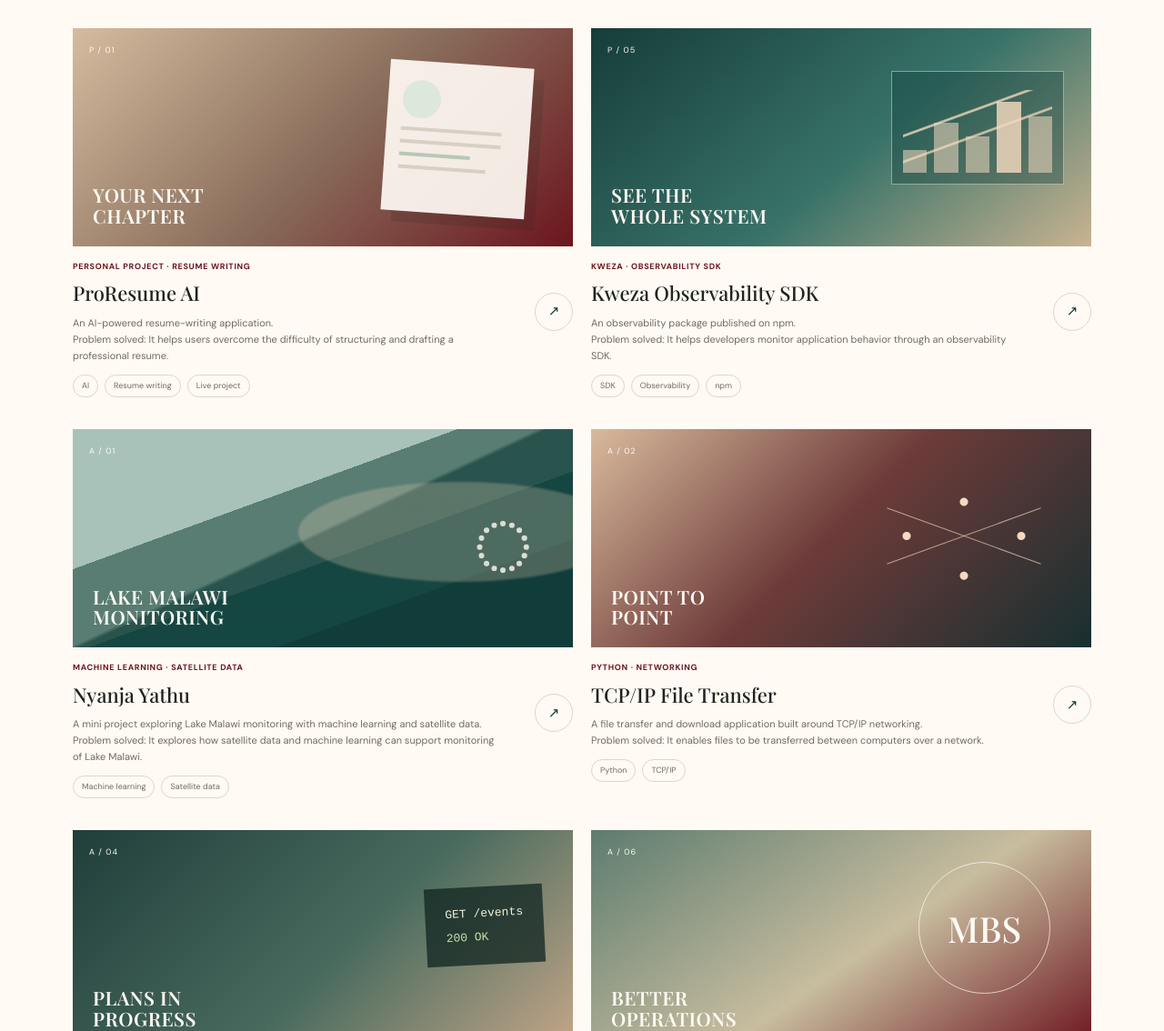
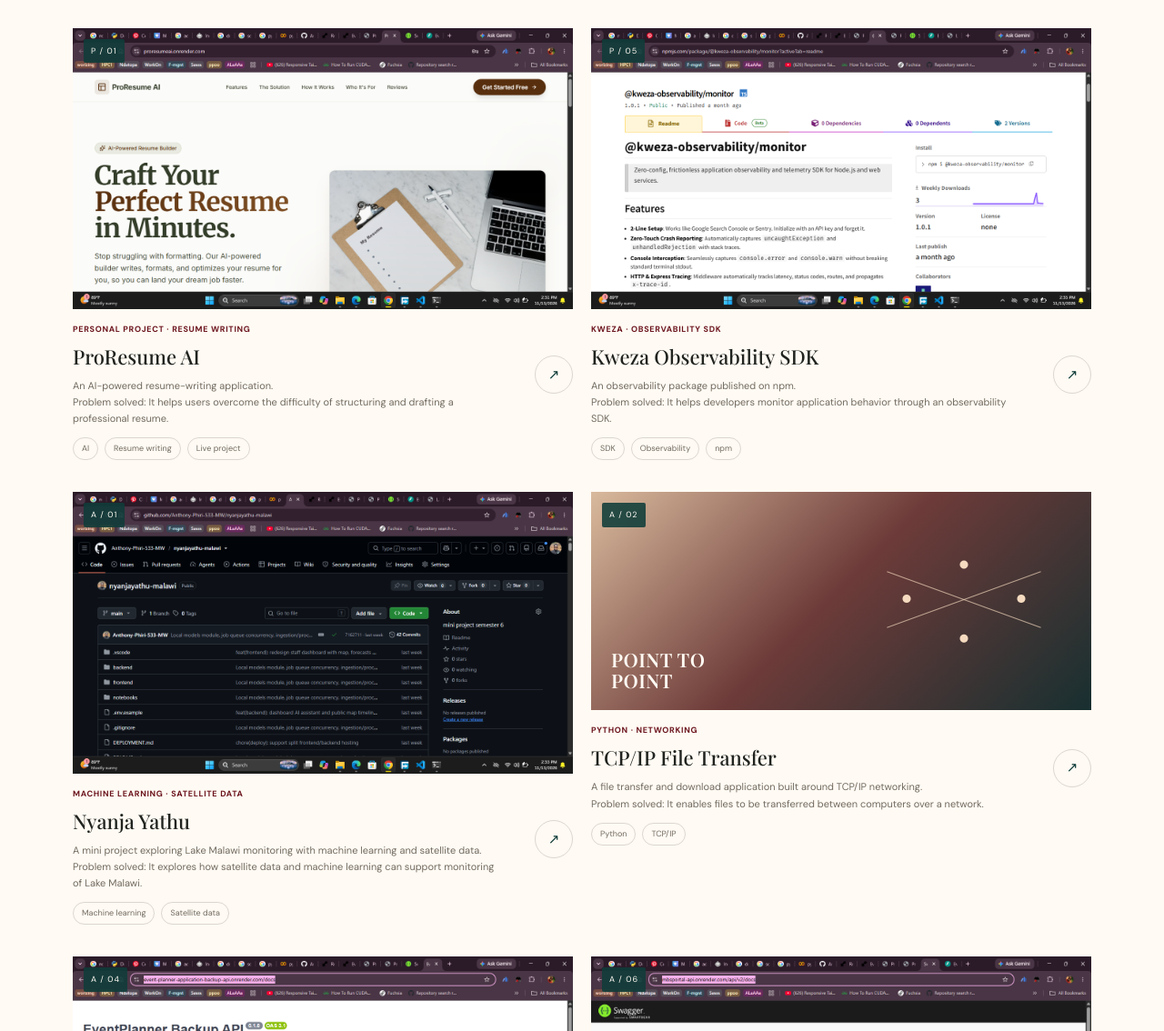
Before and after one commit to Anthony-Phiri-533-MW/portfolio-mm, a plain HTML site: page projects.html in a window 1280 px wide. Shown: the part 740-1874 px from the top of the page at 91% size. Drawn offline with nearby package versions, Linux system fonts and the light colour scheme; a web font is replaced by a local one.

Commit message:
Refactor code structure for improved readability and maintainability

```diff
--- a/css/style.css
+++ b/css/style.css
@@ -218,37 +218,27 @@ td:first-child { font-weight: 700; }
 .project-grid { display: grid; grid-template-columns: repeat(2, 1fr); gap: 35px 20px; }
 .project-card { min-width: 0; }
 .project-visual { position: relative; height: 240px; display: flex; align-items: end; padding: 22px; overflow: hidden; color: var(--paper); }
-.visual-index { position: absolute; top: 17px; left: 18px; font-size: 9px; letter-spacing: 1px; }
+.project-visual.project-visual-screenshot { height: auto; aspect-ratio: 16 / 9; padding: 0; }
+.project-screenshot { position: absolute; inset: 0; width: 100%; height: 100%; object-fit: cover; object-position: center; transition: transform .35s ease; }
+.project-card:hover .project-screenshot { transform: scale(1.025); }
+.visual-index { position: absolute; z-index: 1; top: 12px; left: 12px; padding: 6px 8px; border-radius: 2px; background: rgba(15,61,58,.88); color: var(--paper); font-size: 9px; letter-spacing: 1px; }
 .visual-label { position: relative; z-index: 1; font-family: var(--serif); font-size: 21px; font-weight: 600; line-height: 1.08; letter-spacing: .5px; }
 .visual-lake { background: linear-gradient(155deg, transparent 48%, rgba(15,61,58,.65) 49%), linear-gradient(160deg, #a9c2b9 0 35%, #597d72 35% 56%, #20574e 56% 73%, #143b39 73%); }
-.visual-lake::before { position: absolute; content: ""; width: 65%; height: 46%; top: 24%; right: -10%; border-radius: 50%; background: rgba(245,218,191,.25); filter: blur(1px); }
-.visual-symbol { position: absolute; top: 30px; right: 43px; color: rgba(255,250,243,.8); font-size: 115px; font-weight: 200; }
 .visual-network { background: linear-gradient(135deg,#d9ba9d,#6d3b39 48%,#182f30); }
 .network-art { position: absolute; top: 55px; right: 50px; width: 180px; height: 125px; background: radial-gradient(circle at 15% 50%, var(--cream) 0 4px, transparent 5px), radial-gradient(circle at 50% 20%, var(--cream) 0 4px, transparent 5px), radial-gradient(circle at 85% 50%, var(--cream) 0 4px, transparent 5px), radial-gradient(circle at 50% 85%, var(--cream) 0 4px, transparent 5px); }
 .network-art::before, .network-art::after { position: absolute; content: ""; width: 100%; height: 1px; top: 50%; left: 0; background: rgba(245,218,191,.65); transform: rotate(-20deg); }
 .network-art::after { transform: rotate(20deg); }
 .visual-resume { background: linear-gradient(135deg,#d5bc9f,#896d5b 52%,#6c151e); }
-.resume-art { position: absolute; top: 39px; right: 48px; display: flex; flex-direction: column; gap: 10px; width: 158px; height: 166px; padding: 21px 16px; background: rgba(255,250,243,.92); box-shadow: 12px 12px 0 rgba(32,35,31,.15); transform: rotate(4deg); }
-.resume-art::before { width: 42px; height: 42px; border-radius: 50%; background: var(--green-soft); content: ""; }
-.resume-art i { display: block; width: 88%; height: 4px; background: #d7d0c4; }
-.resume-art i:nth-child(3) { width: 62%; background: #b7c8b7; }.resume-art i:nth-child(4) { width: 76%; }
 .visual-observability { background: linear-gradient(140deg,#163d39,#387268 55%,#c9b391); }
-.observability-art { position: absolute; top: 47px; right: 30px; width: 190px; height: 125px; display: flex; align-items: end; gap: 8px; padding: 12px; border: 1px solid rgba(255,250,243,.45); background: rgba(15,61,58,.38); }
-.observability-art::before { position: absolute; inset: 20px 12px; background: linear-gradient(160deg,transparent 0 34%,rgba(245,218,191,.8) 35% 36%,transparent 37% 54%,rgba(245,218,191,.75) 55% 56%,transparent 57%); content: ""; }
-.observability-art i { z-index: 1; flex: 1; height: 25%; background: rgba(245,218,191,.55); }
-.observability-art i:nth-child(2) { height: 55%; }.observability-art i:nth-child(3) { height: 40%; }.observability-art i:nth-child(4) { height: 78%; background: rgba(245,218,191,.82); }.observability-art i:nth-child(5) { height: 62%; }
 .visual-calendar { background: linear-gradient(135deg,#d7e3d6,#9bb4a6 53%,#406863); color: var(--green); }
 .calendar-art { position: absolute; top: 48px; right: 28px; width: 190px; height: 130px; display: grid; grid-template-columns: repeat(3, 1fr); padding: 14px; background: rgba(255,250,243,.88); box-shadow: 12px 12px 0 rgba(15,61,58,.13); text-align: center; transform: rotate(4deg); }
 .calendar-art b { color: var(--muted); font-size: 8px; }.calendar-art i { color: var(--green); font-family: var(--serif); font-size: 27px; font-style: normal; }
 .visual-api { background: linear-gradient(135deg,#203e3b,#496b5e 55%,#c4a688); }
-.api-code { position: absolute; top: 62px; right: 32px; padding: 17px 22px; background: rgba(15,36,33,.75); color: #eff0da; font-family: monospace; font-size: 13px; line-height: 2; transform: rotate(-3deg); }
-.api-code em { color: #c9dfa9; font-style: normal; }
 .visual-library { background: linear-gradient(135deg,#e7d1b8,#967c68 45%,#3c4a40); }
 .book-stack { position: absolute; top: 55px; right: 58px; display: flex; align-items: end; gap: 5px; height: 125px; transform: rotate(-8deg); }
 .book-stack i { display: block; width: 37px; height: 100px; background: #6c151e; box-shadow: inset 6px 0 rgba(255,255,255,.12); }
 .book-stack i:nth-child(2) { height: 125px; background: #0f3d3a; }.book-stack i:nth-child(3) { height: 86px; background: #d4ae83; }
 .visual-portal { background: linear-gradient(145deg,#5d7c6f,#c8bd9f 55%,#6c151e); }
-.portal-shape { position: absolute; top: 35px; right: 45px; display: grid; place-items: center; width: 145px; height: 145px; border: 1px solid rgba(255,250,243,.7); border-radius: 50%; color: var(--paper); font-family: var(--serif); font-size: 39px; }
 .project-meta { display: flex; justify-content: space-between; gap: 15px; align-items: center; padding-top: 15px; }
 .project-kind { margin: 0 0 4px; color: var(--burgundy); font-size: 9px; font-weight: 700; letter-spacing: .7px; text-transform: uppercase; }
 .project-meta h3 { margin: 0 0 5px; font-family: var(--serif); font-size: 22px; font-weight: 500; }
--- a/projects.html
+++ b/projects.html
@@ -36,17 +36,17 @@
             <div class="section-heading" data-reveal><div><p class="eyebrow">01 / Selected work</p><h2>Learning through building</h2></div></div>
             <div class="project-grid">
                 <article class="project-card project-card-feature" data-reveal>
-                    <div class="project-visual visual-resume"><span class="visual-index">P / 01</span><span class="resume-art" aria-hidden="true"><i></i><i></i><i></i><i></i></span><span class="visual-label">YOUR NEXT<br>CHAPTER</span></div>
+                    <div class="project-visual project-visual-screenshot visual-resume"><img class="project-screenshot" src="images/proresume-ai.png" alt="Screenshot of the ProResume AI website" loading="lazy" decoding="async"><span class="visual-index">P / 01</span></div>
                     <div class="project-meta"><div><p class="project-kind">Personal project · Resume writing</p><h3>ProResume AI</h3><p>An AI-powered resume-writing application.</p><p class="project-problem">Problem solved: It helps users overcome the difficulty of structuring and drafting a professional resume.</p></div><a class="project-arrow" href="https://proresumeai.onrender.com" target="_blank" rel="noreferrer" aria-label="Visit ProResume AI">↗</a></div>
                     <div class="project-tags"><span>AI</span><span>Resume writing</span><span>Live project</span></div>
                 </article>
                 <article class="project-card project-card-feature" data-reveal>
-                    <div class="project-visual visual-observability"><span class="visual-index">P / 05</span><span class="observability-art" aria-hidden="true"><i></i><i></i><i></i><i></i><i></i></span><span class="visual-label">SEE THE<br>WHOLE SYSTEM</span></div>
+                    <div class="project-visual project-visual-screenshot visual-observability"><img class="project-screenshot" src="images/kweza-observability.png" alt="Screenshot of the Kweza Observability SDK package page" loading="lazy" decoding="async"><span class="visual-index">P / 05</span></div>
                     <div class="project-meta"><div><p class="project-kind">Kweza · Observability SDK</p><h3>Kweza Observability SDK</h3><p>An observability package published on npm.</p><p class="project-problem">Problem solved: It helps developers monitor application behavior through an observability SDK.</p></div><a class="project-arrow" href="https://www.npmjs.com/package/@kweza-observability/monitor?activeTab=readme" target="_blank" rel="noreferrer" aria-label="View Kweza Observability SDK on npm">↗</a></div>
                     <div class="project-tags"><span>SDK</span><span>Observability</span><span>npm</span></div>
                 </article>
                 <article class="project-card project-card-feature" data-reveal>
-                    <div class="project-visual visual-lake"><span class="visual-index">A / 01</span><span class="visual-symbol" aria-hidden="true">◌</span><span class="visual-label">LAKE MALAWI<br>MONITORING</span></div>
+                    <div class="project-visual project-visual-screenshot visual-lake"><img class="project-screenshot" src="images/nyanjayathu.png" alt="Screenshot of the Nyanja Yathu project repository" loading="lazy" decoding="async"><span class="visual-index">A / 01</span></div>
                     <div class="project-meta"><div><p class="project-kind">Machine learning · Satellite data</p><h3>Nyanja Yathu</h3><p>A mini project exploring Lake Malawi monitoring with machine learning and satellite data.</p><p class="project-problem">Problem solved: It explores how satellite data and machine learning can support monitoring of Lake Malawi.</p></div><a class="project-arrow" href="https://github.com/Anthony-Phiri-533-MW/nyanjayathu-malawi" target="_blank" rel="noreferrer" aria-label="View Nyanja Yathu repository">↗</a></div>
                     <div class="project-tags"><span>Machine learning</span><span>Satellite data</span></div>
                 </article>
@@ -56,12 +56,12 @@
                     <div class="project-tags"><span>Python</span><span>TCP/IP</span></div>
                 </article>
                 <article class="project-card" data-reveal>
-                    <div class="project-visual visual-api"><span class="visual-index">A / 04</span><span class="api-code">GET /events<br><em>200 OK</em></span><span class="visual-label">PLANS IN<br>PROGRESS</span></div>
+                    <div class="project-visual project-visual-screenshot visual-api"><img class="project-screenshot" src="images/event-planner.png" alt="Screenshot of the Event Planner Backup API documentation" loading="lazy" decoding="async"><span class="visual-index">A / 04</span></div>
                     <div class="project-meta"><div><p class="project-kind">Python · FastAPI</p><h3>Event Planner Backup API</h3><p>A FastAPI backend project related to the event planning application.</p><p class="project-problem">Problem solved: It provides a backend API for handling event-planning data.</p></div><a class="project-arrow" href="https://event-planner-application-backup-api.onrender.com/docs" target="_blank" rel="noreferrer" aria-label="View Event Planner API documentation">↗</a></div>
                     <div class="project-tags"><span>Python</span><span>FastAPI</span></div>
                 </article>
                 <article class="project-card" data-reveal>
-                    <div class="project-visual visual-portal"><span class="visual-index">A / 06</span><span class="portal-shape" aria-hidden="true">MBS</span><span class="visual-label">BETTER<br>OPERATIONS</span></div>
+                    <div class="project-visual project-visual-screenshot visual-portal"><img class="project-screenshot" src="images/mbsportal-image.png" alt="Screenshot of the MBS Portal API documentation" loading="lazy" decoding="async"><span class="visual-index">A / 06</span></div>
                     <div class="project-meta"><div><p class="project-kind">NestJS · TypeScript · MySQL</p><h3>MBS Portal API</h3><p>A model portal API concept supporting Malawi Bureau of Standards operations.</p><p class="project-problem">Problem solved: It aims to make information and operational workflows easier to access through a central portal API.</p></div><a class="project-arrow" href="https://mbsportal-api.onrender.com/api/v2/docs" target="_blank" rel="noreferrer" aria-label="View MBS Portal API documentation">↗</a></div>
                     <div class="project-tags"><span>NestJS</span><span>MySQL</span><span>TypeScript</span></div>
                 </article>
```
Also changed, not shown: images/event-planner.png (added), images/kweza-observability.png (added), images/mbsportal-image.png (added), images/nyanjayathu.png (added), images/proresume-ai.png (added).
